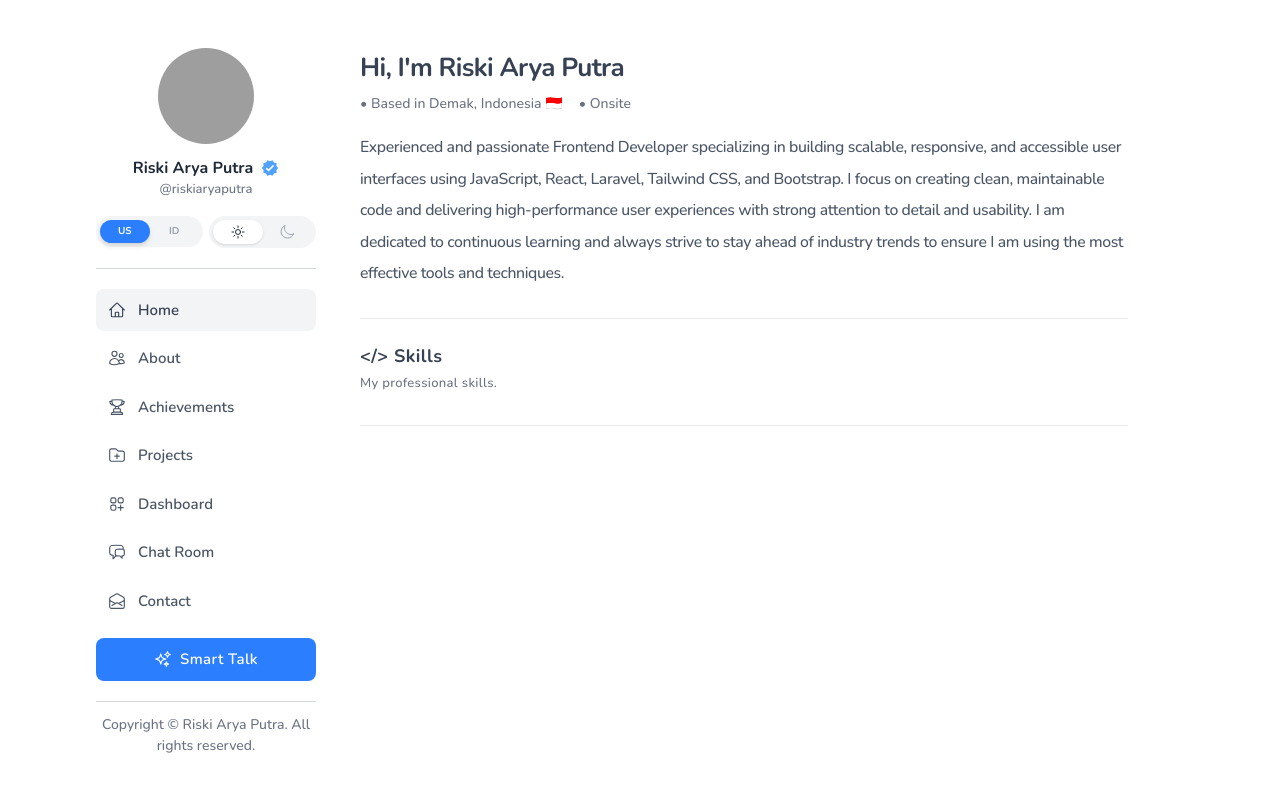
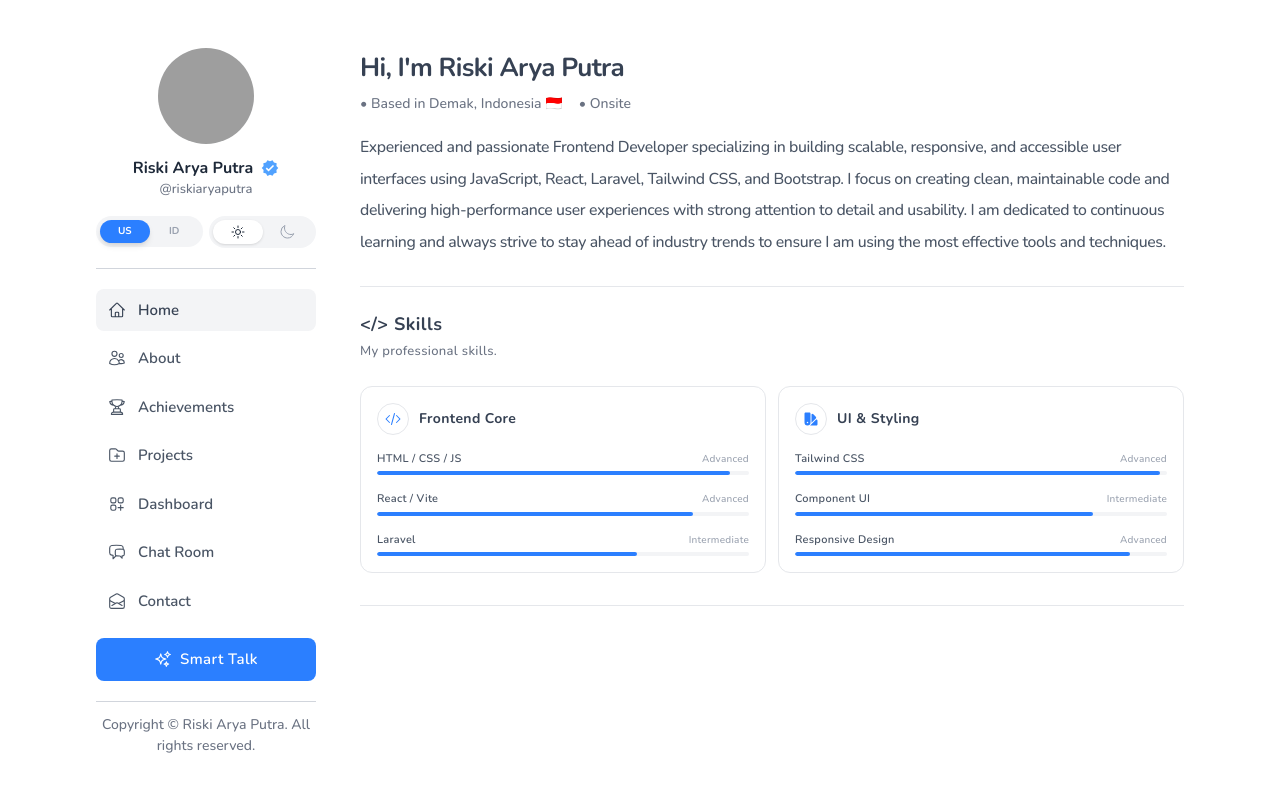
Before and after one commit to riskiaryaptr/portfolio, a React (Vite) app: page / in a window 1280 px wide. Shown: the top 792 px of the page. Built offline with nearby package versions, Linux system fonts and the light colour scheme; grey boxes are pictures that could not be loaded.

Commit message:
update semua file

```diff
--- a/src/frontend/pages/About.jsx
+++ b/src/frontend/pages/About.jsx
@@ -122,7 +122,7 @@ export default function About() {
                 <div className="flex flex-col lg:flex-row gap-x-3 items-start">
                     <Header />
                     <main className="flex-1 py-28 lg:py-12">
-                        <div className="max-w-3xl">
+                        <div className="w-full">
                             <h1 className="text-[23px] font-bold tracking-tight leading-normal text-gray-800">
                                 About Me
                             </h1>
--- a/src/frontend/pages/Achievements.jsx
+++ b/src/frontend/pages/Achievements.jsx
@@ -65,7 +65,7 @@ export default function Achievements() {
                 <div className="flex flex-col lg:flex-row gap-x-3 items-start">
                     <Header />
                     <main className="flex-1 py-28 lg:py-12">
-                        <div className="max-w-5xl">
+                        <div className="w-full">
                             <h1 className="text-[23px] font-bold tracking-tight leading-normal text-gray-800">
                                 Achievements
                             </h1>
--- a/src/frontend/pages/Chat-Room.jsx
+++ b/src/frontend/pages/Chat-Room.jsx
@@ -83,7 +83,7 @@ export default function ChatRoom() {
                 <div className="flex flex-col lg:flex-row gap-x-3 items-start">
                     <Header />
                     <main className="flex-1 py-28 lg:py-12">
-                        <div className="max-w-5xl">
+                        <div className="w-full">
                             <h1 className="text-[23px] font-bold tracking-tight leading-normal text-gray-800">
                                 Chat Room
                             </h1>
@@ -92,7 +92,7 @@ export default function ChatRoom() {
                                 <span>Feel free to share your thoughts, suggestions, questions, or anything else!</span>
                             </div>
 
-                            <div className="mt-6 space-y-6 max-h-[350px] overflow-y-auto px-0 lg:px-6 chat-container">
+                            <div className="mt-6 space-y-6 h-[340px] overflow-y-auto px-0 lg:px-6 chat-container">
                                 {chatMessages.map((chat) => (
                                     <div key={chat.id} className={`flex gap-x-3 group ${chat.isOwner ? 'flex-row-reverse' : ''}`}>
                                         <img src={chat.avatar} alt={chat.name} className="h-8 w-8 rounded-full flex-shrink-0" />
@@ -104,7 +104,7 @@ export default function ChatRoom() {
                                             </div>
 
                                             <div className={`flex items-center gap-x-2 ${chat.isOwner ? 'flex-row-reverse' : ''}`}>
-                                                <div className={`${chat.isOwner ? 'bg-blue-500 text-white rounded-xl rounded-tr-none' : 'bg-gray-100 text-gray-800 rounded-xl rounded-tl-none'} px-3 py-2 inline-block max-w-2xl`}>
+                                                <div className={`${chat.isOwner ? 'bg-blue-500 text-white rounded-xl rounded-tr-none' : 'bg-gray-100 text-gray-800 rounded-xl rounded-tl-none'} px-3 py-2 inline-block max-w-full`}>
                                                     <p className="text-sm">{chat.message}</p>
                                                 </div>
 
@@ -125,7 +125,7 @@ export default function ChatRoom() {
                                 </p>
 
                                 <div className="flex flex-col sm:flex-row gap-3 justify-center">
-                                    <button className="flex items-center justify-center gap-x-2 px-6 py-2.5 bg-white border border-gray-300 rounded-lg text-sm/6 leading-normal tracking-wide font-semibold text-gray-700 hover:bg-gray-50 transition-colors">
+                                    <button className="flex items-center justify-center gap-x-2 px-6 py-2.5 bg-white border border-gray-300 rounded-lg text-sm/6 leading-normal tracking-wide font-semibold text-gray-700">
                                         <svg className="h-5 w-5" viewBox="0 0 24 24">
                                             <path className="google-blue" d="M22.56 12.25c0-.78-.07-1.53-.2-2.25H12v4.26h5.92c-.26 1.37-1.04 2.53-2.21 3.31v2.77h3.57c2.08-1.92 3.28-4.74 3.28-8.09z"/>
                                             <path className="google-green" d="M12 23c2.97 0 5.46-.98 7.28-2.66l-3.57-2.77c-.98.66-2.23 1.06-3.71 1.06-2.86 0-5.29-1.93-6.16-4.53H2.18v2.84C3.99 20.53 7.7 23 12 23z"/>
--- a/src/frontend/pages/Contact.jsx
+++ b/src/frontend/pages/Contact.jsx
@@ -9,7 +9,7 @@ export default function Contact() {
                     <Header />
 
                     <main className="flex-1 w-full py-28 lg:py-12">
-                        <div className="max-w-4xl">
+                        <div className="w-full">
                             <h1 className="text-[23px] font-bold tracking-tight leading-normal text-gray-800">
                                 Contact Me
                             </h1>
--- a/src/frontend/pages/Index.jsx
+++ b/src/frontend/pages/Index.jsx
@@ -1,5 +1,27 @@
 import React from "react";
 import Header from "../components/Header";
+import { CodeBracketIcon, SwatchIcon } from "@heroicons/react/24/solid";
+
+const skills = [
+    {
+        category: "Frontend Core",
+        icon: <CodeBracketIcon className="w-4 h-4 text-blue-500" />,
+        items: [
+            { name: "HTML / CSS / JS", level: "Advanced", progress: 95 },
+            { name: "React / Vite", level: "Advanced", progress: 85 },
+            { name: "Laravel", level: "Intermediate", progress: 70 },
+        ],
+    },
+    {
+        category: "UI & Styling",
+        icon: <SwatchIcon className="w-4 h-4 text-blue-500" />,
+        items: [
+            { name: "Tailwind CSS", level: "Advanced", progress: 98 },
+            { name: "Component UI", level: "Intermediate", progress: 80 },
+            { name: "Responsive Design", level: "Advanced", progress: 90 },
+        ],
+    },
+];
 
 export default function Index() {
     return (
@@ -8,7 +30,7 @@ export default function Index() {
                 <div className="flex flex-col lg:flex-row gap-x-3 items-start">
                     <Header />
                     <main className="flex-1 py-28 lg:py-12">
-                        <div className="max-w-3xl">
+                        <div className="w-full">
                             <h1 className="text-[26px] font-bold tracking-tight leading-normal text-gray-700">
                                 Hi, I'm Riski Arya Putra
                             </h1>
@@ -22,12 +44,43 @@ export default function Index() {
                                 Experienced and passionate Frontend Developer specializing in building scalable, responsive, and accessible user interfaces using JavaScript, React, Laravel, Tailwind CSS, and Bootstrap. I focus on creating clean, maintainable code and delivering high-performance user experiences with strong attention to detail and usability. I am dedicated to continuous learning and always strive to stay ahead of industry trends to ensure I am using the most effective tools and techniques.
                             </p>
 
-                            <div className="mt-6 border-b border-gray-200 pb-8">
+                            <div className="mt-6">
                                 <div className="flex items-center gap-x-2">
                                     <span className="font-bold text-lg tracking-wide leading-normal text-gray-700">{"</>"} Skills</span>
                                 </div>
 
                                 <p className="mt-1 text-[13px] font-medium leading-normal tracking-wide text-gray-500">My professional skills.</p>
+                            </div>
+
+                            <div className="mt-6 grid grid-cols-1 md:grid-cols-2 gap-3 border-b border-gray-200 pb-8">
+                                {skills.map((skillGroup, index) => (
+                                    <div key={index} className="rounded-xl p-4 border border-gray-200">
+                                        <div className="flex items-center gap-x-2.5 mb-4">
+                                            <div className="w-8 h-8 flex items-center justify-center rounded-full border border-gray-200">
+                                                {skillGroup.icon}
+                                            </div>
+                                            <h3 className="text-gray-700 font-bold text-[14px] tracking-wide leading-normal">{skillGroup.category}</h3>
+                                        </div>
+
+                                        <div className="space-y-4">
+                                            {skillGroup.items.map((skill, skillIndex) => (
+                                                <div key={skillIndex}>
+                                                    <div className="flex justify-between items-center mb-1">
+                                                        <span className="text-gray-600 text-[11px] font-semibold leading-normal tracking-wide">{skill.name}</span>
+                                                        <span className="text-gray-400 text-[10px] font-medium leading-medium tracking-wide">{skill.level}</span>
+                                                    </div>
+
+                                                    <div className="h-1 w-full bg-gray-100 rounded-full overflow-hidden">
+                                                        <div
+                                                            className="h-full bg-blue-500 rounded-full"
+                                                            style={{ width: `${skill.progress}%` }}
+                                                        />
+                                                    </div>
+                                                </div>
+                                            ))}
+                                        </div>
+                                    </div>
+                                ))}
                             </div>
                         </div>
                     </main>
```
